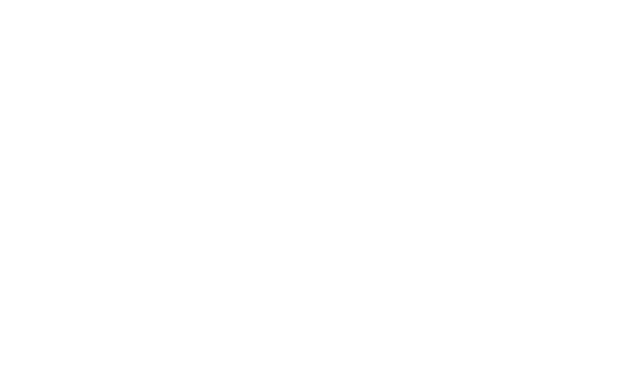
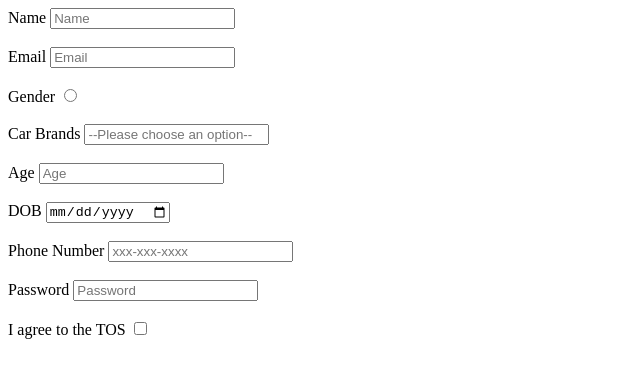
Before and after one commit to acciojob/signup-form-car-SharmaJiAbhinav, a website: page main.html in a window 1280 px wide. Shown: the whole page, without its empty margins (0-640 px from the left). Drawn offline with Linux system fonts and the light colour scheme.

Commit message:
created a submission

```diff
--- a/main.html
+++ b/main.html
@@ -8,6 +8,41 @@
 
 <body>
 	<!-- the entire body must be written by student -->
+	 <form action="POST">
+
+		 <label for="name">Name</label>
+		 <input type="Text" id="name" Placeholder="Name" required>
+                     <br><br>
+		 <label for="email">Email</label>
+		 <input type="Email" id="email" Placeholder="Email" required>
+		              <br><br>
+		 <label for="gender_m, gender_f">Gender </label>
+		 <input type="Radio" name="gender" id="gender_m, gender_f" Placeholder=""
+			 required>
+                         <br><br>
+		 <label for="cars">Car Brands</label>
+		 <input type="Select" id="cars" Placeholder="--Please choose an option--"
+			 required>
+		                 <br><br>
+		 <label for="age">Age</label>
+		 <input type="Number" id="age" Placeholder="Age" required>
+
+		                <br><br>
+		 <label for="dob">DOB</label>
+		 <input type="Date" id="dob" Placeholder="" required>
+
+		                <br><br>
+		 <label for="tel">Phone Number</label>
+		 <input type="Tel" id="tel" Placeholder="xxx-xxx-xxxx">
+
+		                <br><br>
+		 <label for="password">Password</label>
+		 <input type="Password" id="password" Placeholder="Password" required>
+		                 <br><br>
+		 <label for="tos">I agree to the TOS</label>
+		 <input type="Checkbox" id="tos" Placeholder="" required>
+
+	 </form>
     <script type="text/javascript" src="./script.js">
 </script>
 
```
